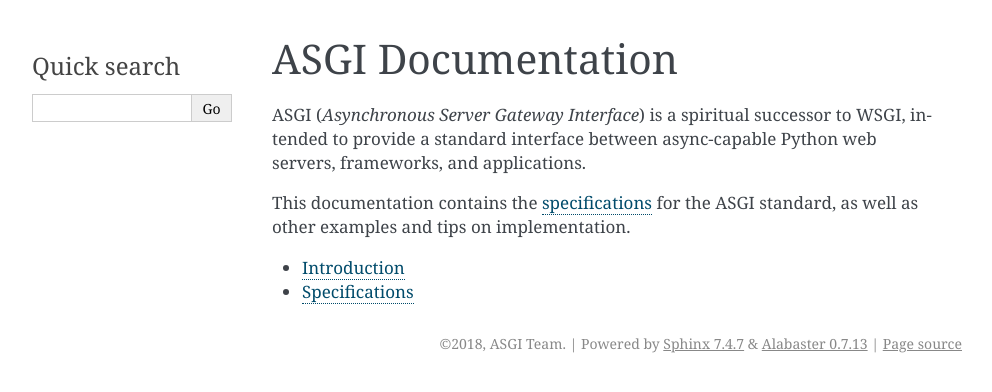
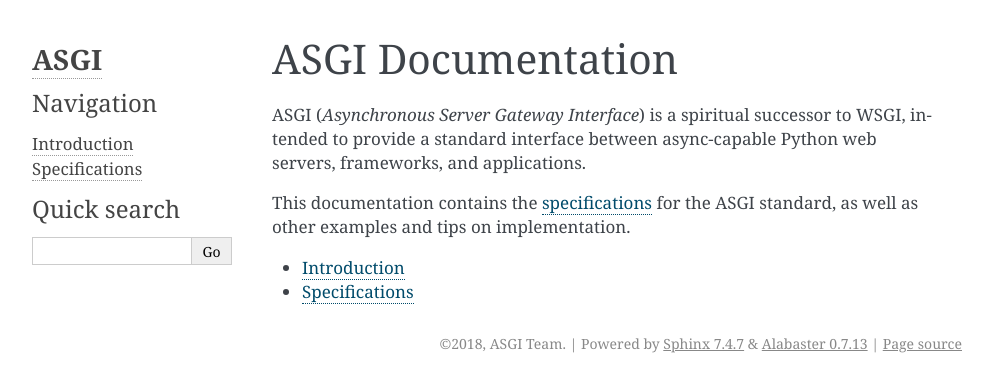
Before and after one commit to goldentroll/asgiref, a Sphinx documentation site: the page built from docs/index.rst, in a window 1280 px wide. Shown: the top 392 px of the page, without its empty margins (148-1140 px from the left). Built offline with Sphinx 7.4.7, drawn with Linux system fonts in a browser that asks for light colours; part of the change alters nothing that is shown.

Commit message:
Fix alabaster theme

```diff
--- a/docs/conf.py
+++ b/docs/conf.py
@@ -34,7 +34,7 @@
 extensions = []
 
 # Add any paths that contain templates here, relative to this directory.
-templates_path = ['_templates']
+templates_path = []
 
 # The suffix(es) of source filenames.
 # You can specify multiple suffix as a list of string:
@@ -103,8 +103,11 @@ html_static_path = ['_static']
 # refs: http://alabaster.readthedocs.io/en/latest/installation.html#sidebars
 html_sidebars = {
     '**': [
-        'relations.html',  # needs 'show_related': True theme option to display
+        'about.html',
+        'navigation.html',
+        'relations.html',
         'searchbox.html',
+        'donate.html',
     ]
 }
 
```
